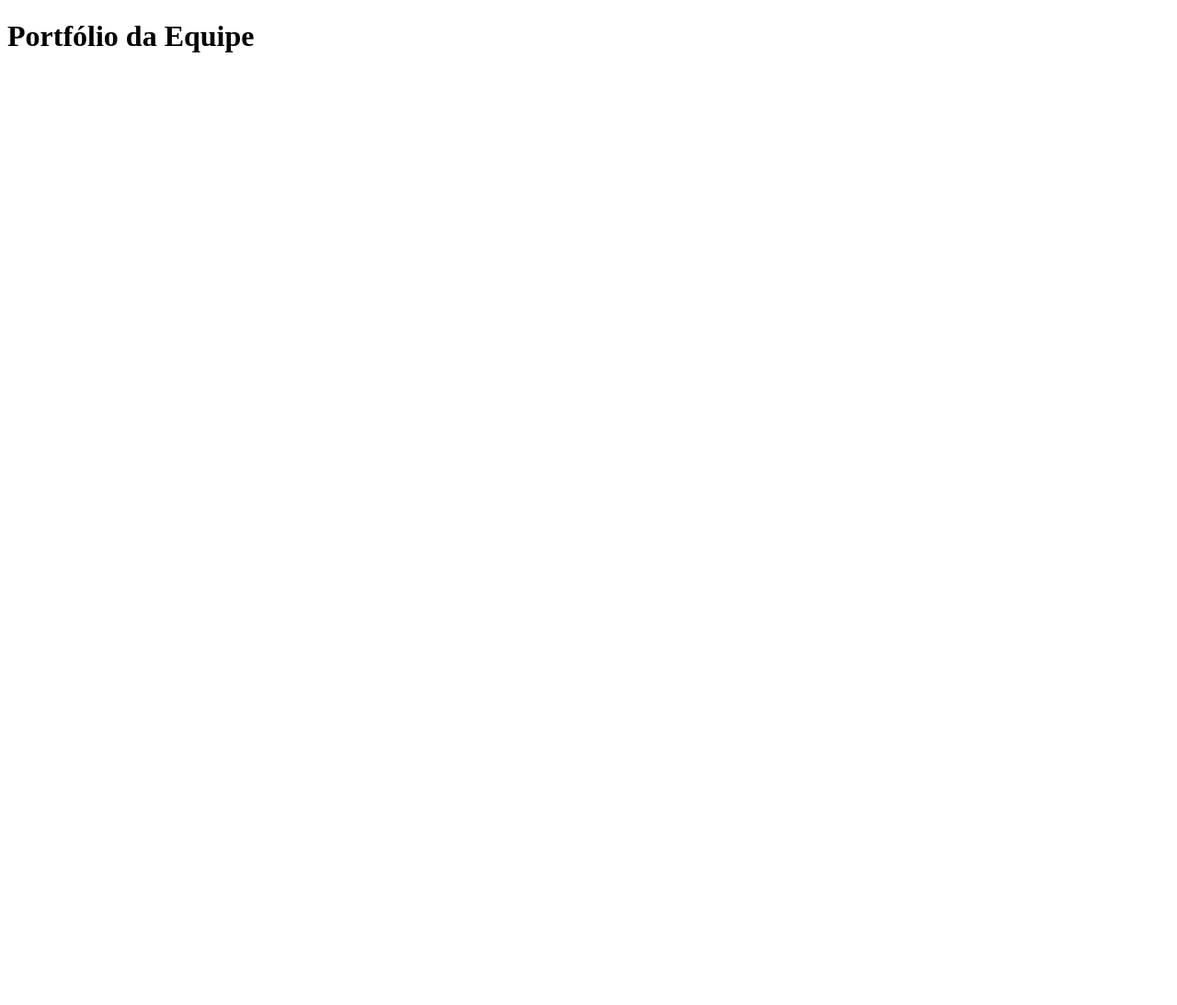
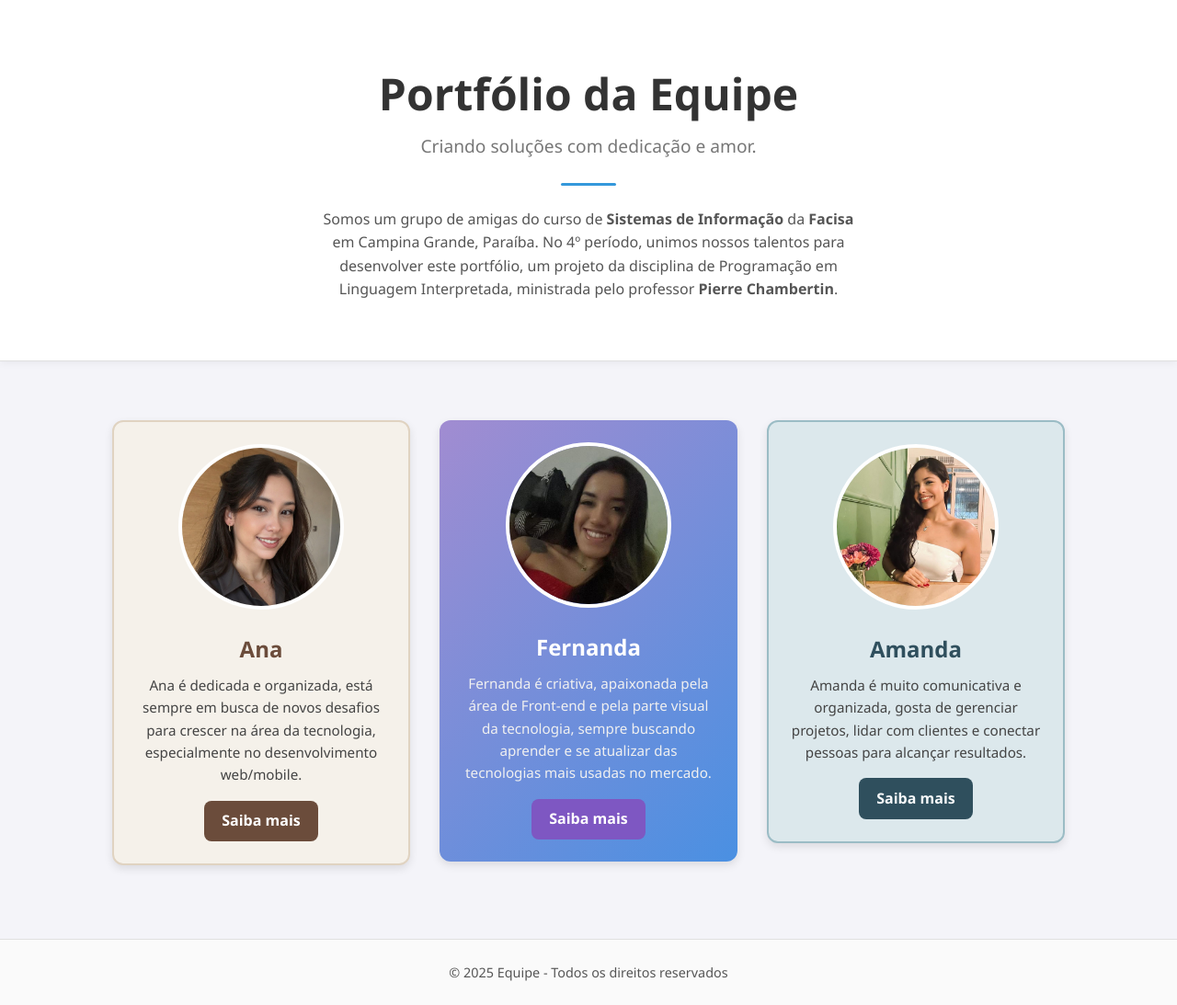
Before and after one commit to anagdinizg/portfolio-equipe, a website: page index.html in a window 1280 px wide. Shown: the whole page at 92% size. Before the commit the page ends 800 px from the top, so only its background shows below. Drawn offline with Linux system fonts and the light colour scheme.

Commit message:
feature: initial page

```diff
--- a/index.html
+++ b/index.html
@@ -1,11 +1,75 @@
 <!DOCTYPE html>
-<html lang="en">
+<html lang="pt-br">
   <head>
     <meta charset="UTF-8" />
     <meta name="viewport" content="width=device-width, initial-scale=1.0" />
     <title>Portfólio da Equipe</title>
+    <link rel="stylesheet" href="style.css" />
   </head>
   <body>
-    <h1>Portfólio da Equipe</h1>
+    <header class="header">
+      <div class="header-content">
+        <h1>Portfólio da Equipe</h1>
+        <p class="subtitle">Criando soluções com dedicação e amor.</p>
+        <hr class="divider" />
+        <p class="description">
+          Somos um grupo de amigas do curso de
+          <strong>Sistemas de Informação</strong> da <strong>Facisa</strong> em
+          Campina Grande, Paraíba. No 4º período, unimos nossos talentos para
+          desenvolver este portfólio, um projeto da disciplina de Programação em
+          Linguagem Interpretada, ministrada pelo professor
+          <strong>Pierre Chambertin</strong>.
+        </p>
+      </div>
+    </header>
+
+    <main>
+      <section class="cards-container">
+        <div class="card card-ana">
+          <div class="card-content">
+            <img src="assets/ana.jpg" alt="Ana" />
+            <h2>Ana</h2>
+            <p>
+              Ana é dedicada e organizada, está sempre em busca de novos
+              desafios para crescer na área da tecnologia, especialmente no
+              desenvolvimento web/mobile.
+            </p>
+            <a href="pessoas/ana/index.html" class="btn">Saiba mais</a>
+          </div>
+        </div>
+
+        <div class="card card-fernanda">
+          <div class="card-content">
+            <img src="assets/fernanda.jpg" alt="Fernanda" />
+            <h2>Fernanda</h2>
+            <p>
+              Fernanda é criativa, apaixonada pela área de Front-end e pela
+              parte visual da tecnologia, sempre buscando aprender e se
+              atualizar das tecnologias mais usadas no mercado.
+            </p>
+            <a href="pessoas/fernanda/index.html" class="btn">Saiba mais</a>
+          </div>
+        </div>
+
+        <div class="card card-amanda">
+          <div class="card-content">
+            <img src="assets/amanda.jpg" alt="Amanda" />
+            <h2>Amanda</h2>
+            <p>
+              Amanda é muito comunicativa e organizada, gosta de gerenciar
+              projetos, lidar com clientes e conectar pessoas para alcançar
+              resultados.
+            </p>
+            <a href="pessoas/amanda/index.html" class="btn">Saiba mais</a>
+          </div>
+        </div>
+      </section>
+    </main>
+
+    <footer>
+      <p>&copy; 2025 Equipe - Todos os direitos reservados</p>
+    </footer>
+
+    <script src="scripts.js"></script>
   </body>
 </html>
--- a/style.css
+++ b/style.css
@@ -0,0 +1,218 @@
+* {
+  margin: 0;
+  padding: 0;
+  box-sizing: border-box;
+}
+
+html, body {
+  height: 100%;
+}
+
+body {
+  display: flex;
+  flex-direction: column;
+  min-height: 100vh;
+  font-family: "Segoe UI", Tahoma, Geneva, Verdana, sans-serif;
+  background: #f4f4f9;
+  color: #333;
+  line-height: 1.6;
+}
+
+main {
+  flex: 1;
+  padding: 2rem 1rem 3rem;
+}
+
+.header {
+  text-align: center;
+  padding: 4rem 1rem;
+  background-color: #ffffff;
+  border-bottom: 1px solid #e0e0e0;
+  box-shadow: 0 2px 8px rgba(0, 0, 0, 0.05);
+}
+
+.header-content {
+  max-width: 700px;
+  margin: 0 auto;
+}
+
+.header h1 {
+  font-size: 3rem;
+  margin-bottom: 0.2rem;
+  font-weight: 700;
+  color: #333;
+}
+
+.header .subtitle {
+  font-size: 1.2rem;
+  color: #777;
+  font-weight: 400;
+}
+
+.divider {
+  width: 60px;
+  height: 3px;
+  background-color: #3498db;
+  border: none;
+  margin: 1.5rem auto;
+  border-radius: 2px;
+}
+
+.header .description {
+  font-size: 1rem;
+  color: #555;
+  line-height: 1.6;
+  max-width: 600px;
+  margin: 0 auto;
+}
+
+.cards-container {
+  display: grid;
+  grid-template-columns: repeat(auto-fit, minmax(280px, 1fr));
+  gap: 2rem;
+  padding: 2rem;
+  max-width: 1100px;
+  margin: 0 auto;
+}
+
+.card {
+  text-decoration: none;
+  color: inherit;
+  transition: transform 0.3s ease, box-shadow 0.3s ease;
+}
+
+.card-content {
+  border-radius: 12px;
+  padding: 1.5rem;
+  text-align: center;
+  box-shadow: 0 4px 10px rgba(0, 0, 0, 0.1);
+}
+
+.card-content img {
+  width: 100%;
+  max-width: 180px;
+  height: 180px;
+  object-fit: cover;
+  border-radius: 50%;
+  margin-bottom: 1rem;
+  border: 4px solid #fff;
+}
+
+.card-content h2 {
+  margin-bottom: 0.5rem;
+}
+
+.card-content p {
+  font-size: 0.95rem;
+  color: #444;
+}
+
+.card:hover {
+  transform: translateY(-8px);
+}
+
+.card-ana .card-content {
+  background: #f5f1ea;
+  color: #3d2b1f;
+  border: 2px solid #e0d3c1;
+}
+.card-ana h2 {
+  color: #6b4c3b;
+}
+.card-ana:hover .card-content {
+  box-shadow: 0 6px 15px #6b4c3bb3;
+}
+
+.card-fernanda .card-content {
+  background: linear-gradient(135deg, #a18cd1, #4a90e2);
+  color: #fff;
+}
+.card-fernanda h2 {
+  color: #fff;
+}
+.card-fernanda p {
+  color: #f0f0f0;
+}
+.card-fernanda:hover .card-content {
+  box-shadow: 0 6px 15px rgba(74, 144, 226, 0.6);
+}
+
+.card-amanda .card-content {
+  background: #dce8ec;
+  color: #2f4f5d;
+  border: 2px solid #9bbcc5;
+}
+.card-amanda h2 {
+  color: #2f4f5d;
+}
+.card-amanda:hover .card-content {
+  box-shadow: 0 6px 15px rgba(212, 106, 139, 0.3);
+}
+
+.btn {
+  display: inline-block;
+  margin-top: 1rem;
+  padding: 0.6rem 1.2rem;
+  border-radius: 8px;
+  font-weight: bold;
+  text-decoration: none;
+  transition: background 0.3s ease, transform 0.2s ease;
+}
+
+.card-ana .btn {
+  background: #6b4c3b;
+  color: #fff;
+}
+.card-ana .btn:hover {
+  background: #a67c52;
+  transform: scale(1.05);
+}
+
+.card-fernanda .btn {
+  background: #7e57c2;
+  color: #fff;
+}
+.card-fernanda .btn:hover {
+  background: #9761f5;
+  transform: scale(1.05);
+}
+
+.card-amanda .btn {
+  background: #2f4f5d;
+  color: #f7f9fa;
+}
+.card-amanda .btn:hover {
+  background: #9bbcc5;
+  transform: scale(1.05);
+}
+
+footer {
+  text-align: center;
+  padding: 1.5rem;
+  background: #fafafa;
+  color: #555;
+  font-size: 0.9rem;
+  border-top: 1px solid #e0e0e0;
+}
+
+footer p {
+  margin: 0;
+}
+
+@media (max-width: 768px) {
+  .header {
+    padding: 3rem 1rem;
+  }
+
+  .header h1 {
+    font-size: 2.2rem;
+  }
+
+  .header .subtitle {
+    font-size: 1rem;
+  }
+
+  .divider {
+    width: 40px;
+  }
+}
```
Also changed, not shown: pessoas/ana/index.html (+7 -0 lines), pessoas/ana/style.css (+37 -0 lines), assets/amanda.jpg (added), assets/fernanda.jpg (added).
